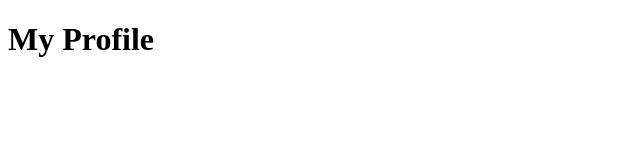
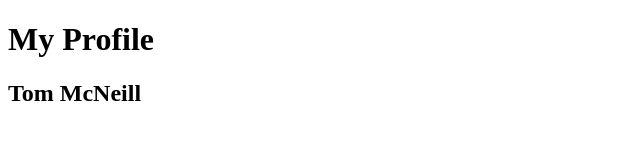
Before and after one commit to tm2123/My-Profile, a plain HTML site: page index.html in a window 1280 px wide. Shown: the whole page, without its empty margins (0-640 px from the left). Drawn offline with Linux system fonts and the light colour scheme.

Commit message:
second commit

```diff
--- a/index.html
+++ b/index.html
@@ -6,7 +6,7 @@
 </head>
 <body>
     <h1>My Profile</h1>
-
+    <h2>Tom McNeill</h2>
 
 </body>
 </html>
```
